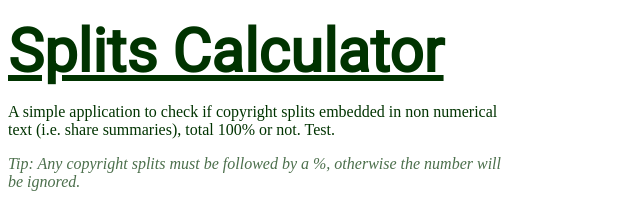
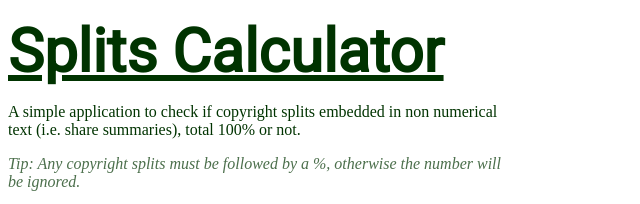
Before and after one commit to nicofitzpatrick/Splits-Calculator, a plain HTML site: page index.html in a window 1280 px wide. Shown: the top 204 px of the page, 0-640 px from the left. Drawn offline with Linux system fonts and the light colour scheme; a web font is replaced by a local one.

Commit message:
remove test

```diff
--- a/index.html
+++ b/index.html
@@ -19,7 +19,7 @@
     <h1>Splits Calculator</h1>
     <p>
       A simple application to check if copyright splits embedded in non
-      numerical text (i.e. share summaries), total 100% or not. Test.
+      numerical text (i.e. share summaries), total 100% or not.
     </p>
     <p class="tip">
       Tip: Any copyright splits must be followed by a %, otherwise the number
```
